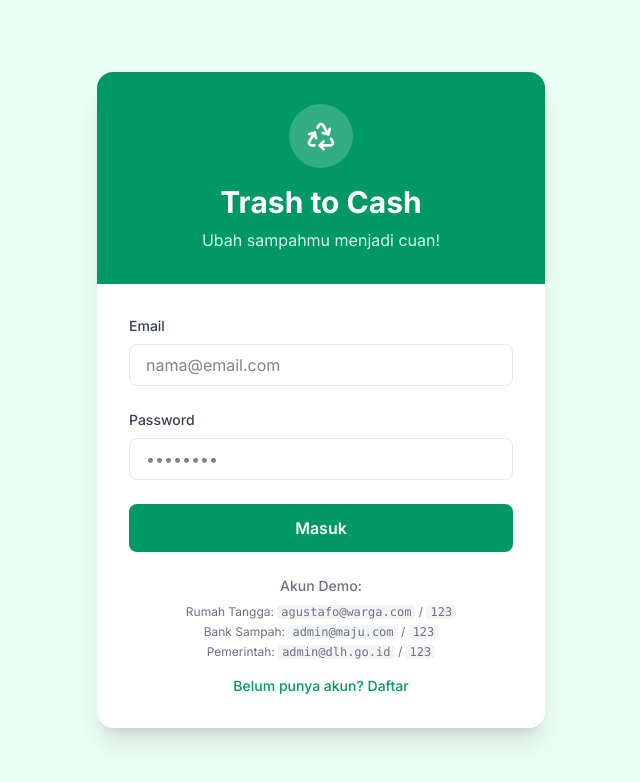
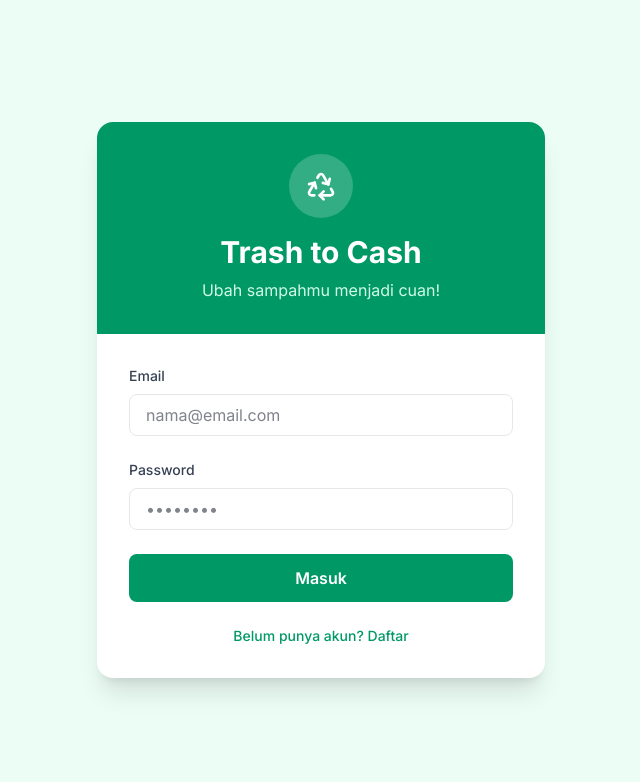
Before and after one commit to zevtiffany/Trash2Cash, a Next.js app: page /login in a window 1280 px wide. Shown: the top 782 px of the page, without its empty margins (319-959 px from the left). Built offline with nearby package versions, Linux system fonts and the light colour scheme; no server answers.

Commit message:
fix: Remove demo account information from LoginPage component

```diff
--- a/app/login/page.tsx
+++ b/app/login/page.tsx
@@ -174,14 +174,6 @@ export default function LoginPage() {
             </button>
 
             <div className="mt-6 text-center">
-              <div className="mb-4 text-xs md:text-sm text-gray-500">
-                <p className="font-medium mb-2 text-xs md:text-sm">Akun Demo:</p>
-                <div className="space-y-1 text-xs">
-                  <p>Rumah Tangga: <span className="font-mono bg-gray-100 px-1 rounded">agustafo@warga.com</span> / <span className="font-mono bg-gray-100 px-1 rounded">123</span></p>
-                  <p>Bank Sampah: <span className="font-mono bg-gray-100 px-1 rounded">admin@maju.com</span> / <span className="font-mono bg-gray-100 px-1 rounded">123</span></p>
-                  <p>Pemerintah: <span className="font-mono bg-gray-100 px-1 rounded">admin@dlh.go.id</span> / <span className="font-mono bg-gray-100 px-1 rounded">123</span></p>
-                </div>
-              </div>
               <div className="text-sm text-gray-500">
                 <button
                   type="button"
```
